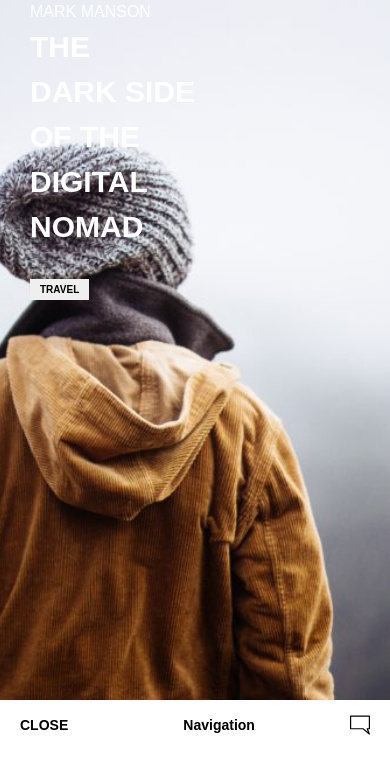
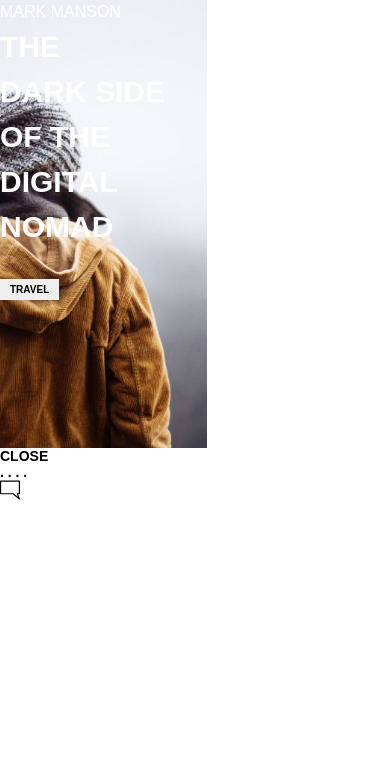
Before and after one commit to iagobalbino/mobile-blog-path-interface, a plain HTML site: page mobile-blog-path-interface/blog_interface.html in a window 390 px wide. Drawn offline with Linux system fonts and the light colour scheme.

Commit message:
Adicionado div container

```diff
--- a/mobile-blog-path-interface/blog_interface.html
+++ b/mobile-blog-path-interface/blog_interface.html
@@ -10,20 +10,25 @@
     </head>
 
     <body>
-        <section class="main">
-            <div class="main-inner">
-                <p class="maiusculo">Mark Manson</p>
+        <section class="container">
+            <div class="main">
+                <div class="main-inner">
+                    <p class="maiusculo">Mark Manson</p>
 
-                <h1 class="maiusculo">The <br>dark side <br>of the <br>digital <br> nomad</h1>
+                    <h1 class="maiusculo">The <br>dark side <br>of the <br>digital <br> nomad</h1>
 
-                <button class="maiusculo botao">Travel</button>
+                    <button class="maiusculo botao">Travel</button>
+                </div>
             </div>
+            <nav class="nav">
+                <ul>
+                    <li><a class="maiusculo">Close</a></li>
+                    <li><a>. . . .</a></li>
+                    <li><img class="comentario" src="../mobile-blog-path-interface/images/icones/comment.svg"></img></li>
+                </ul>
+            </nav>
         </section>
 
-        <nav class="nav">
-            <a class="maiusculo">Close</a>
-            <a>Navigation</a>
-            <img class="comentario" src="../mobile-blog-path-interface/images/icones/comment.svg"></img>
-        </nav>
+
     </body>
 </hmtl>
--- a/mobile-blog-path-interface/style/blog_interface.css
+++ b/mobile-blog-path-interface/style/blog_interface.css
@@ -2,6 +2,8 @@
   padding: 0;
   margin: 0;
   border: 0;
+  box-sizing: border-box;
+  list-style:none;
   box-sizing: border-box;
 }
 
@@ -10,14 +12,17 @@ body {
   margin: 0;
 }
 
+.container {
+  width: 100%;
+}
+
 .main {
+  width: 207px;
+  height: 448px;
   background-image: url("../images/img_girl.jpg");
   background-size: cover;
   background-position: right;
-  width: 100%;
-  height: 700px;
 }
-
 
 .maiusculo {
   text-transform: uppercase;
@@ -34,7 +39,6 @@ body {
   font-size: 30px;
 }
 
-
 .botao {
   font-size: 10px;
   font-weight: bold;
@@ -42,79 +46,23 @@ body {
   margin-top: 30px;
 }
 
-
 .nav {
   font-size: 14px;
   font-weight: bold;
-  width: 100%;
+  width: 207px;
   height: 50px;
-  padding-right: 20px;
+}
 
+.nav ul li {
   display: flex;
-  flex-wrap: nowrap;
-  justify-content: space-between;
-  align-items: center;
+  flex-direction: row;
 }
 
 .nav a {
   color: #000;
-  padding-left: 20px;
 }
 
 .comentario {
   width: 20px;
   height: 20px;
 }
-
-@media (max-width: 1024px) {
-  .main {
-    background-image: url("../images/img_girl.jpg");
-    background-size: cover;
-    background-position: right;
-    width: 100%;
-    height: 700px;
-  }
-
-  .main h1, p {
-    color: #fff;
-    line-height: 1.5;
-  }
-
-  .main h1 {
-    font-size: 30px;
-  }
-
-  .main-inner {
-    margin-left: 30px;
-  }
-
-  .botao {
-    font-size: 10px;
-    font-weight: bold;
-    padding: 5px 10px;
-    margin-top: 30px;
-  }
-
-  .nav {
-    font-size: 14px;
-    font-weight: bold;
-    width: 100%;
-    height: 50px;
-    padding-right: 20px;
-
-    display: flex;
-    flex-wrap: nowrap;
-    justify-content: space-between;
-    align-items: center;
-  }
-
-  .nav a {
-    color: #000;
-    padding-left: 20px;
-  }
-
-  .comentario {
-    width: 20px;
-    height: 20px;
-  }
-}
```
Also changed, not shown: 1 other file.
